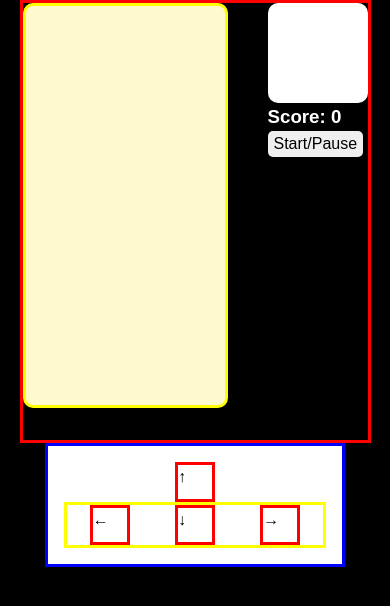
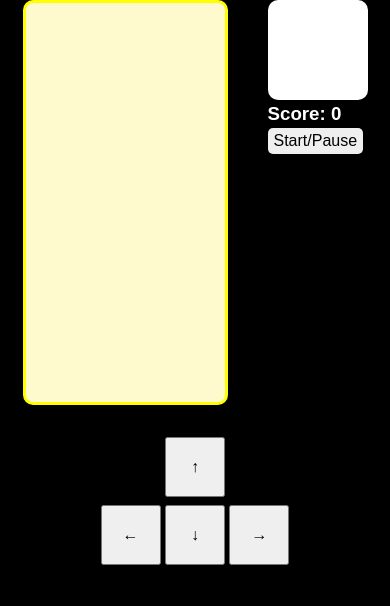
Before and after one commit to ThroughTimeAndSpaceTraveler/tetris, a plain HTML site: page index.html in a window 390 px wide. Drawn offline with Linux system fonts and the light colour scheme.

Commit message:
add mobile controls

```diff
--- a/index.html
+++ b/index.html
@@ -257,11 +257,11 @@
 
 
     <div class="mobile-controls">
-        <div class="up key">↑</div>
+        <button class="up key">↑</button>
         <div class="flex-controls">
-            <div class="left key">←</div>
-            <div class="down key">↓</div>
-            <div class="right key">→</div>
+            <button class="left key">←</button>
+            <button class="down key">↓</button>
+            <button class="right key">→</button>
         </div>
 
     </div>
--- a/main.js
+++ b/main.js
@@ -14,6 +14,7 @@ document.addEventListener('DOMContentLoaded', () => {
         'green',
         'blue'
     ]
+
 
     // drawing tetrominoes
     const lTetromino = [
@@ -97,8 +98,6 @@ function undraw() {
         }
     }
     document.addEventListener('keyup', control)
-
-
 
 
 // function to move tetromino
@@ -206,6 +205,14 @@ function undraw() {
         }
     })
 
+    // mobile controls
+    const up = document.querySelector('.up').addEventListener('click', () => rotate())
+
+    const left = document.querySelector('.left').addEventListener('click', () => moveLeft())
+
+    const right = document.querySelector('.right').addEventListener('click', () => moveRight())
+
+    const down = document.querySelector('.down').addEventListener('click', () => moveDown())
 
     // score
     function addScore() {
--- a/style.css
+++ b/style.css
@@ -88,7 +88,6 @@ body {
 .container {
     display: flex;
     padding-bottom: 2em;
-    border: solid red;
 }
 
 .grid {
@@ -143,33 +142,16 @@ body {
 }
 
 .mobile-controls {
-    display: none;
+    display: flex;
+    flex-direction: column;
 }
 
+.key {
+    width: 60px;
+    height: 60px;
+}
 
-
-@media screen and (max-width: 800px) {
-    .mobile-controls {
-        display: flex;
-        flex-direction: column;
-        background-color: #fff;
-        border: solid blue;
-        color: #000;
-        margin: 0 auto;
-        width: 300px;
-        padding: 1em;
-    }
-
-    .flex-controls {
-        display: flex;
-        border: solid yellow;
-        justify-content: center;
-    }
-
-    .key {
-        border: solid red;
-        width: 40px;
-        height: 40px;
-        margin: 0 auto;
-    }
+.up {
+    margin: 0 auto;
+    margin-bottom: .5em;
 }
```
